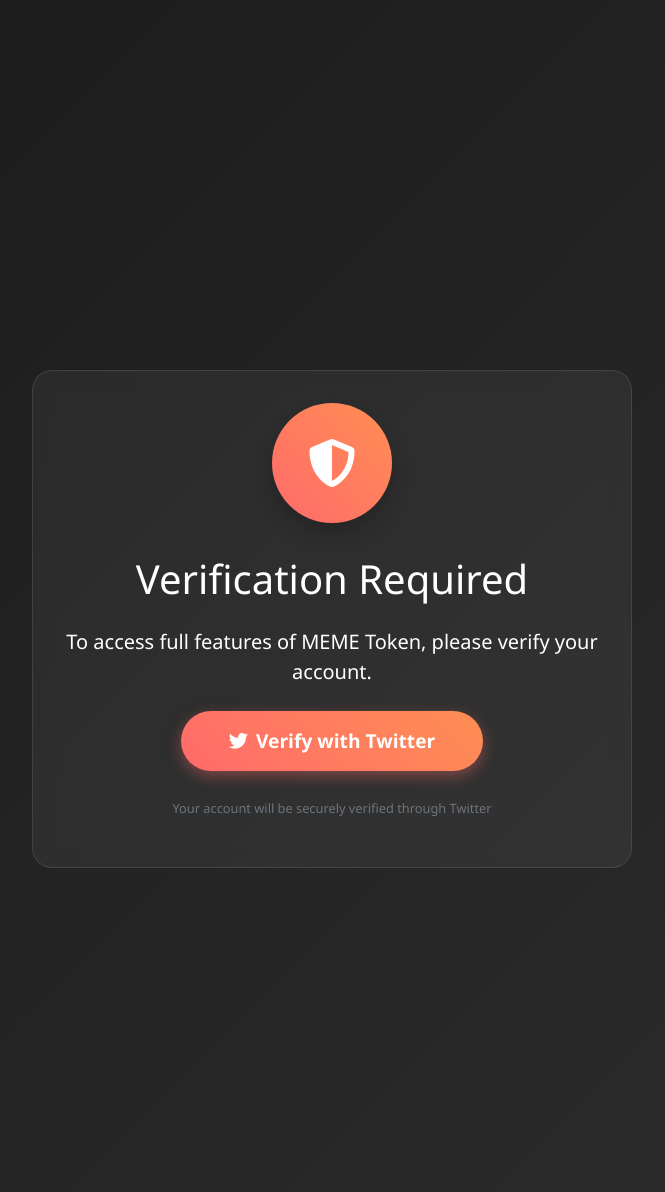
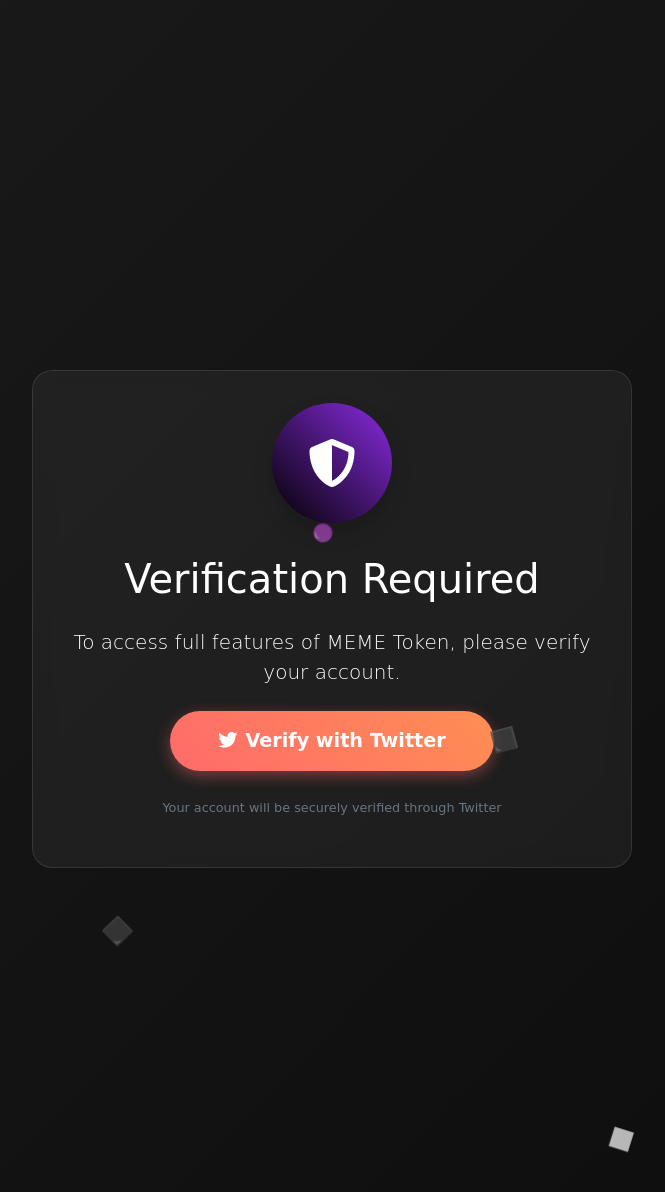
Before and after one commit to memeglow8/jokecoin, a Flask app: page /verify in a window 1280 px wide. Shown: the top 1192 px of the page, without its empty margins (308-973 px from the left). Run offline with Flask 3, Linux system fonts and the light colour scheme; some libraries are stand-ins or nearby versions.

Commit message:
feat: Add floating emojis and black/purple gradient background to verify and welcome pages

```diff
--- a/templates/verify.html
+++ b/templates/verify.html
@@ -7,10 +7,49 @@
     <link href="https://stackpath.bootstrapcdn.com/bootstrap/4.5.2/css/bootstrap.min.css" rel="stylesheet">
     <link href="https://cdnjs.cloudflare.com/ajax/libs/font-awesome/5.15.4/css/all.min.css" rel="stylesheet">
     <style>
+        @keyframes gradientBG {
+            0% { background-position: 0% 50%; }
+            50% { background-position: 100% 50%; }
+            100% { background-position: 0% 50%; }
+        }
+
         body {
-            background: linear-gradient(135deg, #1a1a1a 0%, #2d2d2d 100%);
+            background: linear-gradient(135deg, #000000, #1a1a1a, #000000);
+            background-size: 400% 400%;
+            animation: gradientBG 15s ease infinite;
             color: #ffffff;
-            font-family: 'Segoe UI', Tahoma, Geneva, Verdana, sans-serif;
+            font-family: 'Comic Sans MS', 'Arial', sans-serif;
+            min-height: 100vh;
+            margin: 0;
+            padding: 0;
+            overflow-x: hidden;
+            position: relative;
+        }
+
+        .floating-emoji {
+            position: fixed;
+            pointer-events: none;
+            z-index: 1;
+            opacity: 0;
+            animation: floatUp 10s linear forwards;
+            font-size: 2em;
+        }
+
+        @keyframes floatUp {
+            0% {
+                transform: translateY(100vh) rotate(0deg);
+                opacity: 0;
+            }
+            10% {
+                opacity: 0.7;
+            }
+            90% {
+                opacity: 0.7;
+            }
+            100% {
+                transform: translateY(-100vh) rotate(359deg);
+                opacity: 0;
+            }
         }
         .token-container {
             background: rgba(255, 255, 255, 0.05);
@@ -24,7 +63,7 @@
         .token-icon {
             width: 120px;
             height: 120px;
-            background: linear-gradient(45deg, #ff6b6b, #ff8e53);
+            background: linear-gradient(45deg, #000000, #8A2BE2);
             border-radius: 60px;
             display: flex;
             align-items: center;
@@ -135,5 +174,29 @@
     </div>
 
     <script src="{{ url_for('static', filename='js/notifications.js') }}"></script>
+    <script>
+        const emojis = ['⚫', '⬛', '◼️', '◾', '▪️', '🟣', '💜', '🔮', '✨', '💫'];
+
+        function createFloatingEmoji() {
+            const emoji = document.createElement('div');
+            emoji.className = 'floating-emoji';
+            emoji.textContent = emojis[Math.floor(Math.random() * emojis.length)];
+
+            // Random position and size
+            const size = Math.random() * (3 - 1) + 1;
+            emoji.style.fontSize = `${size}em`;
+            emoji.style.left = `${Math.random() * 100}vw`;
+
+            document.body.appendChild(emoji);
+
+            // Remove emoji after animation completes
+            emoji.addEventListener('animationend', () => {
+                emoji.remove();
+            });
+        }
+
+        // Create new emoji every 800ms
+        setInterval(createFloatingEmoji, 800);
+    </script>
 </body>
 </html>
```
Also changed, not shown: templates/veriwelcome.html (+66 -3 lines).
